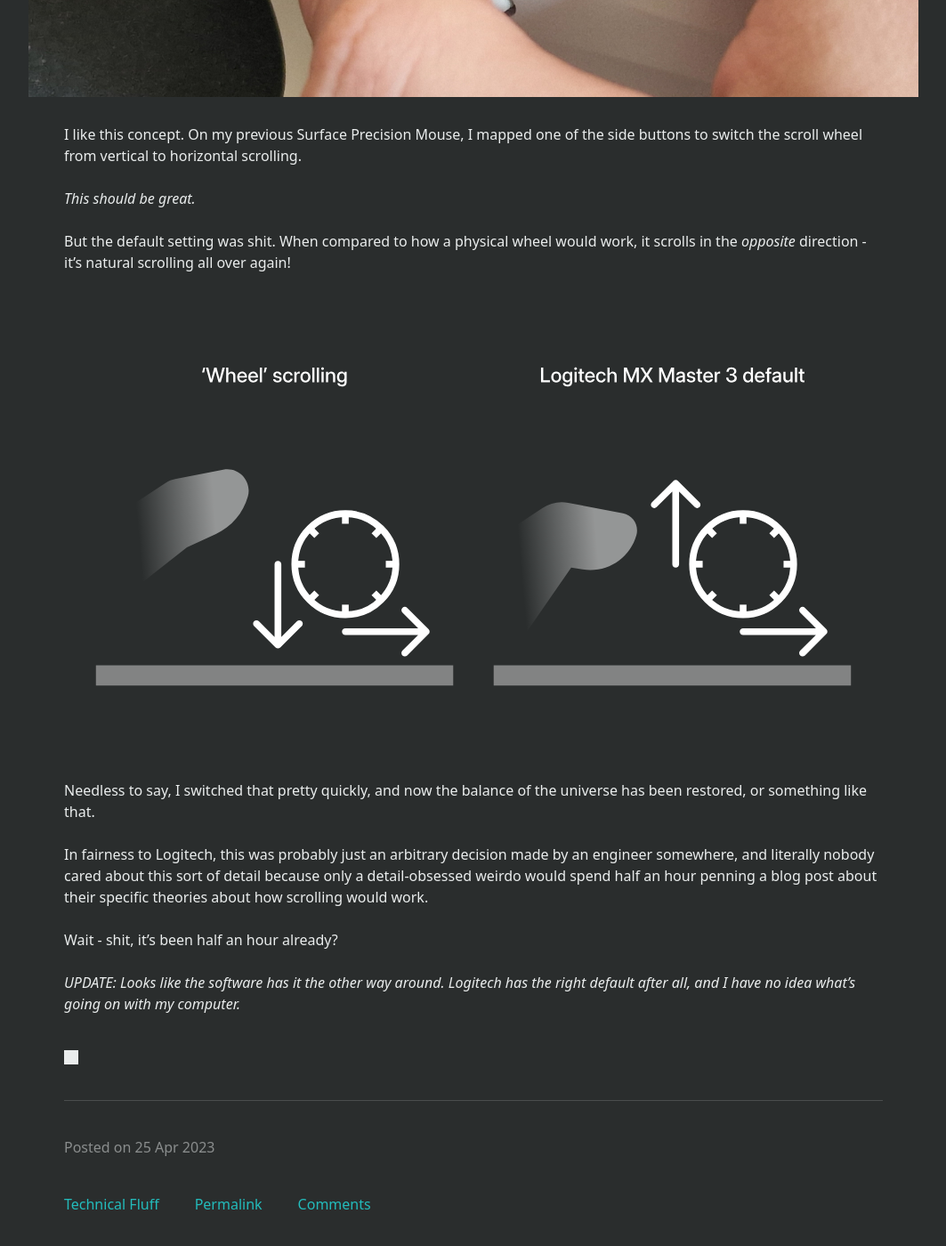
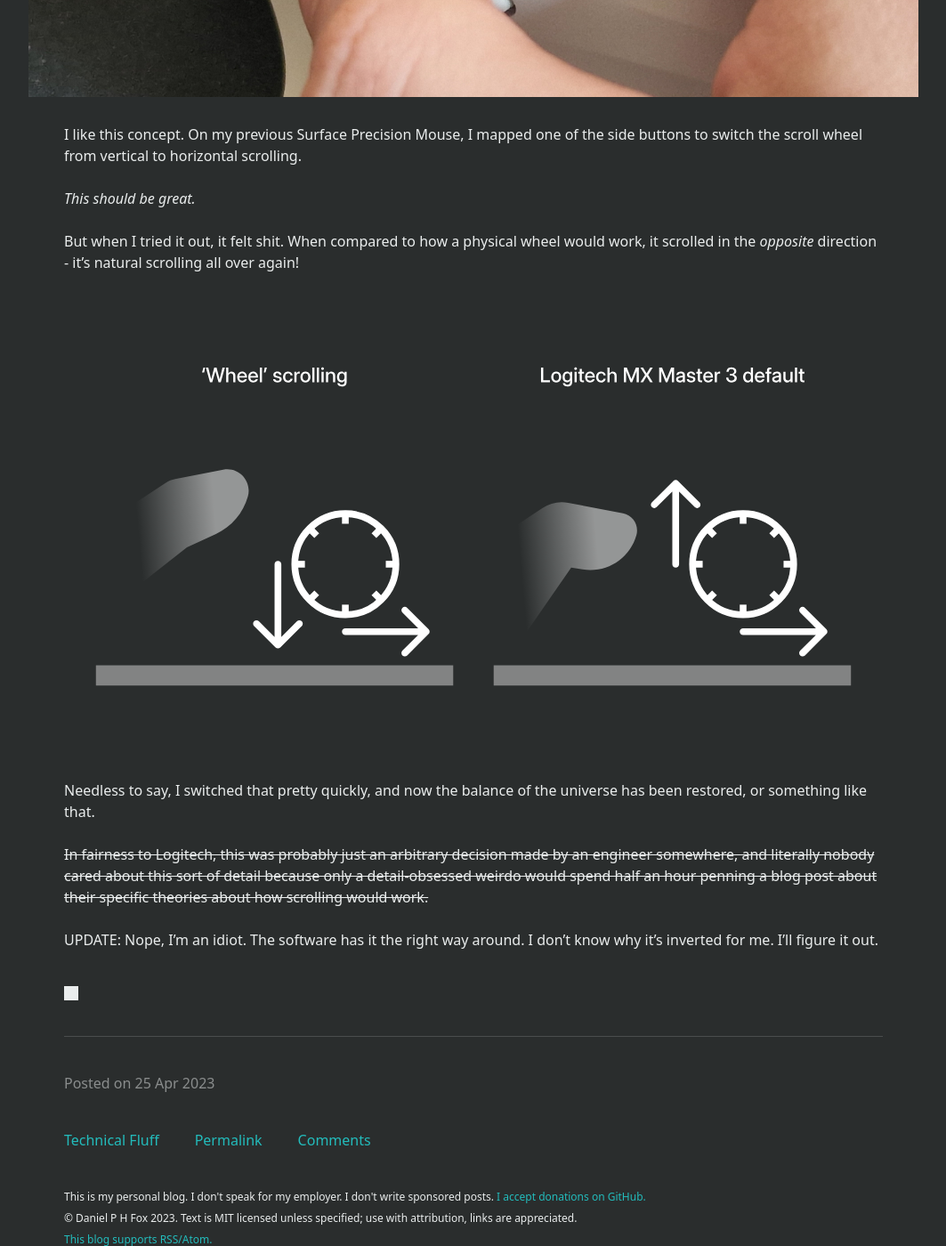
Before and after one commit to dphfox/technical-fluff, a Jekyll site: the page built from _posts/2023-04-25-scroll-wheel-ux.markdown, in a window 1280 px wide and 1400 px high, scrolled down 2344 px. Shown: the whole window at 89% size, without its empty margins (108-1171 px from the left). Built offline with Jekyll 4.4.1, drawn with Linux system fonts in a browser that asks for light colours; some web fonts are replaced; some of the changed text lies outside the part shown.

Commit message:
Scroll wheel UX update

```diff
--- a/_posts/2023-04-25-scroll-wheel-ux.markdown
+++ b/_posts/2023-04-25-scroll-wheel-ux.markdown
@@ -7,8 +7,9 @@
   height: 256
 comments_url: "https://tech.lgbt/@Elttob/110260011660621528"
 ---
-Logitech's MX Master 3S has bad scrolling - and it's not just their weird clunky
-implementation of smooth scrolling that makes my Surface Precision Mouse weep.
+My Logitech MX Master 3S had bad scrolling - and it's not just their weird
+clunky implementation of smooth scrolling that makes my Surface Precision Mouse
+weep.
 
 ## Scroll wheels are not touchscreens (unless you're Apple)
 
@@ -53,21 +54,19 @@
 
 *This should be great.*
 
-But the default setting was shit. When compared to how a physical wheel would
-work, it scrolls in the *opposite* direction - it's natural scrolling all over
-again!
+But when I tried it out, it felt shit. When compared to how a physical wheel
+would work, it scrolled in the *opposite* direction - it's natural scrolling all
+over again!
 
 ![Diagram showing how the MX Master 3S compares to a physical wheel setup when scrolling perpendicular to the document surface.](/assets/posts/scroll-wheel-ux/mx-horizontal-scroll.svg)
 
 Needless to say, I switched that pretty quickly, and now the balance of the
 universe has been restored, or something like that.
 
-In fairness to Logitech, this was probably just an arbitrary decision made by an
+~~In fairness to Logitech, this was probably just an arbitrary decision made by an
 engineer somewhere, and literally nobody cared about this sort of detail because
 only a detail-obsessed weirdo would spend half an hour penning a blog post about
-their specific theories about how scrolling would work.
+their specific theories about how scrolling would work.~~
 
-Wait - shit, it's been half an hour already?
-
-*UPDATE: Looks like the software has it the other way around. Logitech has the
-right default after all, and I have no idea what's going on with my computer.*
+UPDATE: Nope, I'm an idiot. The software has it the right way around. I don't
+know why it's inverted for me. I'll figure it out.
```
Also changed, not shown: other parts of _posts/2023-04-25-scroll-wheel-ux.markdown (+1 -1 lines).
